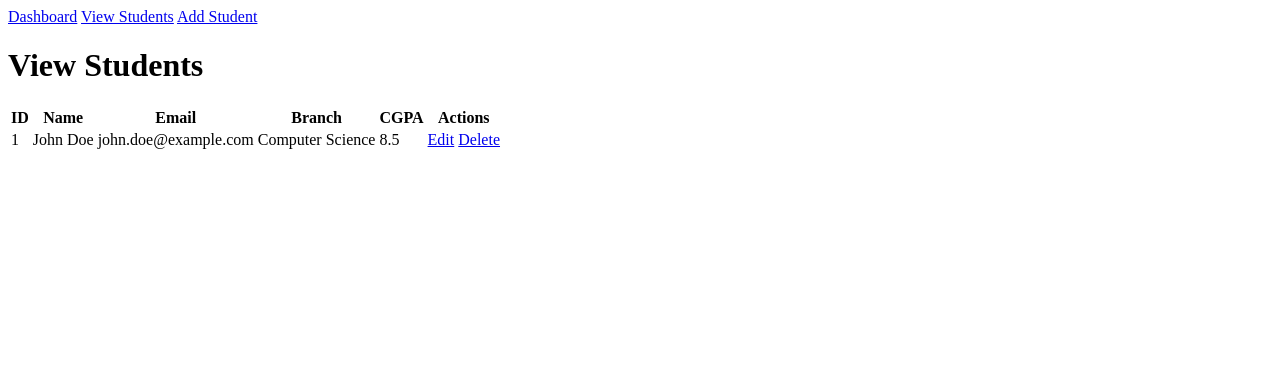
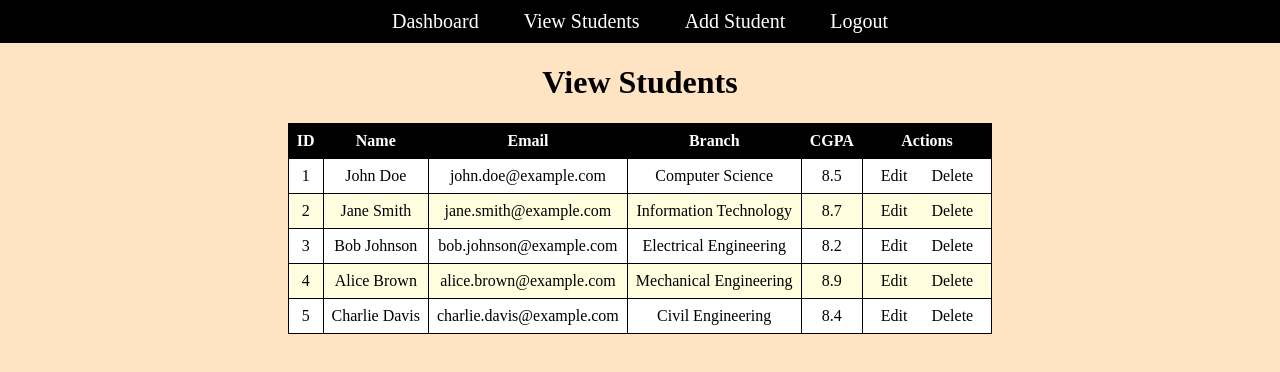
Before and after one commit to SyedMustakAli/Student-Management-System, a plain HTML site: page viewStudent.html in a window 1280 px wide. Drawn offline with Linux system fonts and the light colour scheme.

Commit message:
css styles are added to the html skeleton

```diff
--- /dev/null
+++ b/CSS/styles.css
@@ -0,0 +1,109 @@
+
+nav {
+    background-color: black;
+    text-align: center;
+    font-size: 20px;
+}
+
+nav a{
+    color: white;
+    text-decoration: none;
+    padding: 10px 20px;
+    display: inline-block;
+}
+
+nav a:hover{
+    color: yellow;
+}
+
+body{
+   margin: 0 ;
+   background-color:bisque;
+   text-align: center;
+
+}
+
+form{
+    background-color: white;
+    width: 300px;
+    margin: 50px auto;
+    padding: 20px;
+    border-radius: 10px;
+    border: 3px solid black;
+}
+
+label{
+    display: block;
+    text-align: left;
+    margin-bottom: 5px;
+    font-weight: bold;
+    font-size: 18px;
+}
+
+input{
+    width: 100%;
+    padding: 10px;
+    border: 1px solid #ccc;
+    border-radius: 5px;
+    box-sizing: border-box;
+    border: 2px solid black;
+}
+
+button{
+    background-color:black;
+    color:white;
+    border: none;
+    padding: 10px 20px;
+    border-radius: 5px;
+    cursor: pointer;
+}
+table,tr,th,td{
+    border:1px solid black;
+    padding:8px;
+
+}
+table{
+    border-collapse:collapse;
+    margin :20px auto;
+}
+
+th{
+    background-color:black;
+    color:white
+}
+
+tr:nth-child(even){
+    background-color:lightyellow;
+}
+tr:nth-child(odd){
+    background-color:white;
+}
+
+tr td a{
+    text-decoration:none;
+    padding:5px 10px;
+    color:black;
+}
+tr td a:hover{
+    background-color:black;
+    color:white;
+    border-radius:5px;
+    color:yellow;
+}
+body>a,form>a{
+    text-decoration:none;
+    color:black;
+    font-size:18px;
+    padding:5px;
+
+}
+body>a:hover,form>a:hover{
+    color:yellow;
+    background-color:black;
+    border-radius:5px;
+}
+
+input:focus{
+    border-color:turquoise;
+    outline:none;
+}
--- a/viewStudent.html
+++ b/viewStudent.html
@@ -4,12 +4,14 @@
     <meta charset="UTF-8">
     <meta name="viewport" content="width=device-width, initial-scale=1.0">
     <title>View Students</title>
+    <link rel="stylesheet" href="CSS/styles.css">
 </head>
 <body>
     <nav>
         <a href="dashboard.html">Dashboard</a>
         <a href="viewStudent.html">View Students</a>
         <a href="addStudent.html">Add Student</a>
+        <a href="logout.html">Logout</a>
     </nav>
     <h1>View Students</h1>
     <table>
@@ -36,6 +38,50 @@
                     <a href="deleteStudent.html?id=1">Delete</a>
                 </td>
             </tr>
+                <tr>
+                    <td>2</td>
+                    <td>Jane Smith</td>
+                    <td>jane.smith@example.com</td>
+                    <td>Information Technology</td>
+                    <td>8.7</td>
+                    <td>
+                        <a href="editStudent.html?id=2">Edit</a>
+                        <a href="deleteStudent.html?id=2">Delete</a>
+                    </td>
+                </tr>
+                <tr>
+                    <td>3</td>
+                    <td>Bob Johnson</td>
+                    <td>bob.johnson@example.com</td>
+                    <td>Electrical Engineering</td>
+                    <td>8.2</td>
+                    <td>
+                        <a href="editStudent.html?id=3">Edit</a>
+                        <a href="deleteStudent.html?id=3">Delete</a>
+                    </td>
+                </tr>
+                <tr>
+                    <td>4</td>
+                    <td>Alice Brown</td>
+                    <td>alice.brown@example.com</td>
+                    <td>Mechanical Engineering</td>
+                    <td>8.9</td>
+                    <td>
+                        <a href="editStudent.html?id=4">Edit</a>
+                        <a href="deleteStudent.html?id=4">Delete</a>
+                    </td>
+                </tr>
+                <tr>
+                    <td>5</td>
+                    <td>Charlie Davis</td>
+                    <td>charlie.davis@example.com</td>
+                    <td>Civil Engineering</td>
+                    <td>8.4</td>
+                    <td>
+                        <a href="editStudent.html?id=5">Edit</a>
+                        <a href="deleteStudent.html?id=5">Delete</a>
+                    </td>
+                </tr>
         </tbody>
 
     </table>
```
Also changed, not shown: addStudent.html (+2 -0 lines), dashboard.html (+3 -1 lines), editStudent.html (+2 -0 lines), index.html (+1 -0 lines), login.html (+4 -2 lines), logout.html (+2 -1 lines), register.html (+5 -3 lines).
